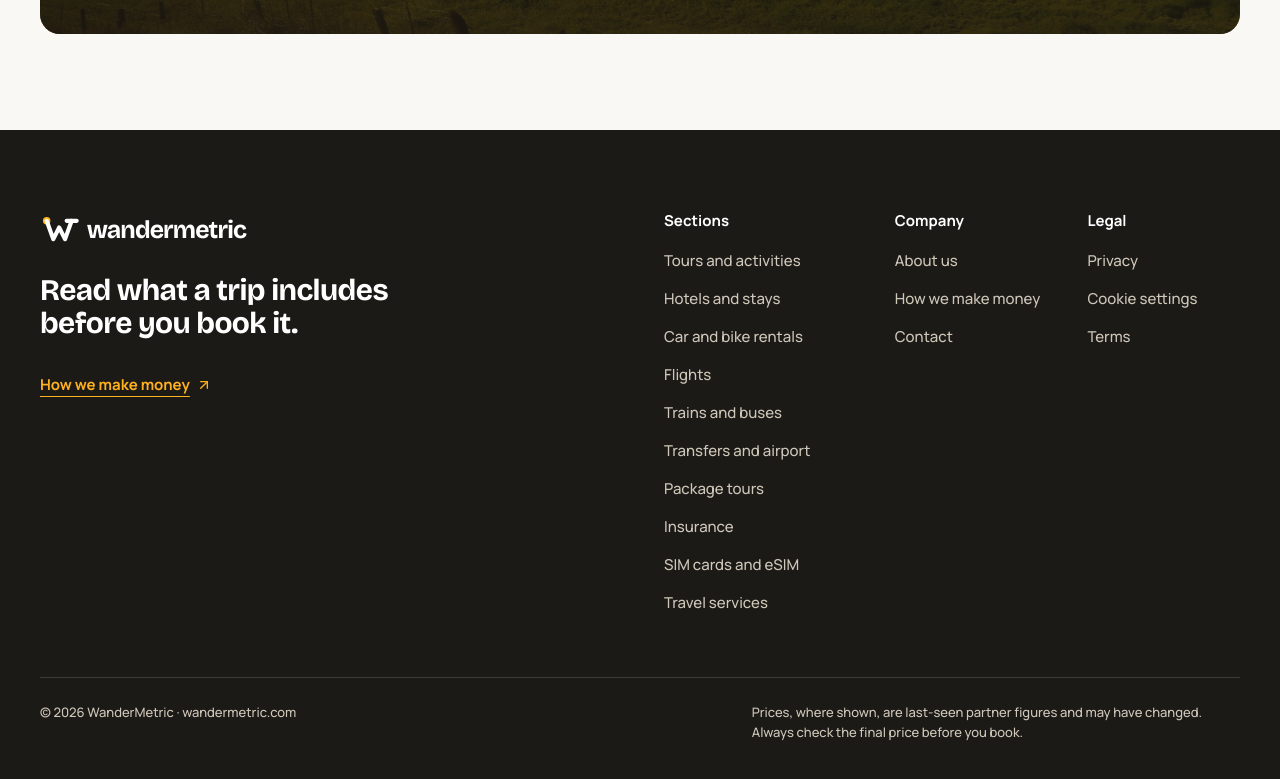
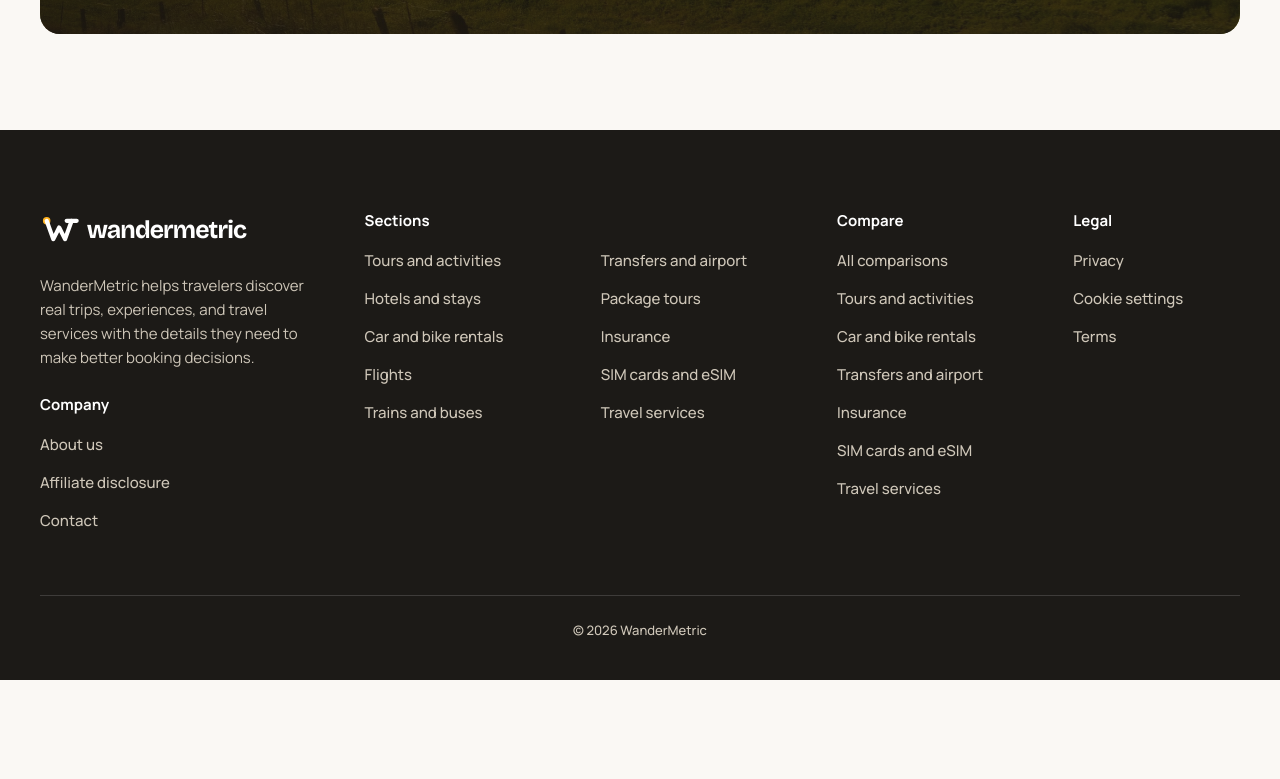
Before and after one commit to elhafizone/WanderMetric, a Next.js app: page / in a window 1280 px wide. Shown: the part 3090-3869 px from the top of the page. After the commit the page ends 3770 px from the top, so only its background shows below. Built offline with nearby package versions, Linux system fonts and the light colour scheme; no server answers; the database is empty.

Commit message:
feat(footer): update footer to 5-column layout and centralize affiliate disclosure

```diff
--- a/src/app/(public)/news/[slug]/page.tsx
+++ b/src/app/(public)/news/[slug]/page.tsx
@@ -125,12 +125,7 @@ export default async function NewsArticlePage({ params }: Params) {
           <article>
             <Prose text={article.body} lead={false} />
             <p className="border-border text-ink-muted mt-12 border-t pt-5 text-sm/[1.55]">
-              Published by {site.name}. This story is editorial and contains no paid placement. Offers
-              we earn a commission on are listed separately; see our{" "}
-              <Link href="/affiliate-disclosure" className="underline underline-offset-2">
-                affiliate disclosure
-              </Link>
-              .
+              Published by {site.name}. This story is editorial and contains no paid placement.
             </p>
           </article>
           <aside className="flex h-fit flex-col gap-3 lg:sticky lg:top-24">
--- a/src/app/(public)/news/page.tsx
+++ b/src/app/(public)/news/page.tsx
@@ -112,11 +112,7 @@ export default async function NewsIndexPage({ searchParams }: Props) {
           <Newspaper aria-hidden className="mt-0.5 size-4 shrink-0" />
           <span>
             News is written independently of our partners. Links to bookable offers live on the
-            offer pages, not inside news stories; see our{" "}
-            <Link href="/affiliate-disclosure" className="underline underline-offset-2">
-              affiliate disclosure
-            </Link>
-            .
+            offer pages, not inside news stories.
           </span>
         </p>
       </Container>
--- a/src/components/home/editorial-band.tsx
+++ b/src/components/home/editorial-band.tsx
@@ -1,5 +1,4 @@
 import Image from "next/image";
-import Link from "next/link";
 
 import { Container } from "@/components/layout/container";
 import { brandImage } from "@/core/media/imagery";
@@ -57,12 +56,6 @@ export function EditorialBand() {
               </li>
             ))}
           </ul>
-          <Link
-            href="/affiliate-disclosure"
-            className="text-accent hover:text-accent-hover decoration-accent/40 inline-flex min-h-11 w-fit items-center text-[0.9375rem] font-bold underline decoration-1 underline-offset-[6px]"
-          >
-            How we make money
-          </Link>
         </div>
       </Container>
     </section>
--- a/src/components/layout/site-footer.tsx
+++ b/src/components/layout/site-footer.tsx
@@ -1,39 +1,41 @@
-import { ArrowUpRight } from "lucide-react";
 import Link from "next/link";
 
 import { CookieSettingsButton } from "@/components/analytics/consent";
 import { Logo } from "@/components/brand/logo";
-import { SECTIONS, sectionPath } from "@/core/sections/sections";
+import { COMPARE_SECTIONS, SECTIONS, comparePath, sectionPath } from "@/core/sections/sections";
 
 /**
- * Site footer: espresso ground, the brand with a one-line promise, the way the
- * site earns its money, and four columns of links.
+ * Site footer: espresso ground, the brand with a concise description and
+ * Company links, and five visual columns on desktop.
  *
- * The long disclosure lives on its own page (the short form sits beside the
- * search module and above the first affiliate link on a page); the footer links
- * straight to it and never collapses it.
+ * The affiliate disclosure lives on its own dedicated page; the footer links
+ * straight to it under Company.
  *
  * No social links: no platform is connected yet (see
  * `src/core/social/provider.ts`), and icons pointing at accounts that do not
  * exist are worse than none. They belong here the day an account is real.
  */
 
-const GROUPS: Array<{
-  title: string;
-  links: Array<{ href: string; label: string }>;
-}> = [
-  {
-    title: "Sections",
-    links: SECTIONS.map((s) => ({ href: sectionPath(s.slug), label: s.name })),
-  },
-  {
-    title: "Company",
-    links: [
+const COMPANY_LINKS: Array<{ href: string; label: string }> = [
   { href: "/about", label: "About us" },
-      { href: "/affiliate-disclosure", label: "How we make money" },
+  { href: "/affiliate-disclosure", label: "Affiliate disclosure" },
   { href: "/contact", label: "Contact" },
-    ],
-  },
+];
+
+const SECTION_LINKS = SECTIONS.map((s) => ({
+  href: sectionPath(s.slug),
+  label: s.name,
+}));
+
+const SECTIONS_COL_1 = SECTION_LINKS.slice(0, 5);
+const SECTIONS_COL_2 = SECTION_LINKS.slice(5);
+
+const COMPARE_LINKS = [
+  { href: "/compare", label: "All comparisons" },
+  ...COMPARE_SECTIONS.map((s) => ({
+    href: comparePath(s.slug),
+    label: s.name,
+  })),
 ];
 
 const LINK =
@@ -45,32 +47,52 @@ export function SiteFooter() {
   return (
     <footer className="bg-ink text-n-400 mt-auto">
       <div className="mx-auto w-full max-w-[80rem] px-5 pt-14 pb-8 sm:px-8 lg:px-10 lg:pt-20 lg:pb-10">
-        <div className="flex flex-col gap-12 lg:flex-row lg:justify-between lg:gap-16">
-          <div className="flex max-w-[24rem] flex-col gap-6">
+        <div className="grid grid-cols-1 gap-x-8 gap-y-10 sm:grid-cols-2 lg:grid-cols-[minmax(0,1.45fr)_minmax(0,1fr)_minmax(0,1fr)_minmax(0,1fr)_minmax(0,0.85fr)] lg:gap-x-10">
+          <div className="flex flex-col gap-6 sm:col-span-2 lg:col-span-1">
             <Logo tone="reversed" className="h-10 w-auto self-start" />
-            <p className="display text-[1.5rem]/[1.2] text-white sm:text-[1.875rem]/[1.15]">
-              Read what a trip includes before you book it.
+            <p className="text-n-400 max-w-[34ch] text-[0.9375rem]/[1.6]">
+              WanderMetric helps travelers discover real trips, experiences, and travel services
+              with the details they need to make better booking decisions.
             </p>
-            <Link
-              href="/affiliate-disclosure"
-              className="text-cta-light flex min-h-11 items-center gap-1.5 self-start text-[0.9375rem] font-bold underline decoration-1 underline-offset-[6px]"
-            >
-              How we make money
-              <ArrowUpRight aria-hidden="true" className="h-4 w-4" />
-            </Link>
-          </div>
-
-          <div className="grid grid-cols-2 gap-x-6 gap-y-9 sm:grid-cols-3 lg:w-[36rem] lg:grid-cols-[1.25fr_1fr_1fr] lg:gap-x-10">
-            {GROUPS.map((group) => (
-              <nav key={group.title} aria-label={group.title} className="flex flex-col gap-0.5">
-                <h2 className={HEADING}>{group.title}</h2>
-                {group.links.map((link) => (
+            <nav aria-label="Company" className="flex flex-col gap-0.5">
+              <h2 className={HEADING}>Company</h2>
+              {COMPANY_LINKS.map((link) => (
                 <Link key={link.href} href={link.href} className={LINK}>
                   {link.label}
                 </Link>
               ))}
             </nav>
+          </div>
+
+          <nav aria-label="Sections" className="flex flex-col gap-0.5">
+            <h2 className={HEADING}>Sections</h2>
+            {SECTIONS_COL_1.map((link) => (
+              <Link key={link.href} href={link.href} className={LINK}>
+                {link.label}
+              </Link>
             ))}
+          </nav>
+
+          <nav aria-label="More sections" className="flex flex-col gap-0.5">
+            <span aria-hidden="true" className={`${HEADING} hidden select-none sm:block`}>
+              &nbsp;
+            </span>
+            {SECTIONS_COL_2.map((link) => (
+              <Link key={link.href} href={link.href} className={LINK}>
+                {link.label}
+              </Link>
+            ))}
+          </nav>
+
+          <nav aria-label="Compare" className="flex flex-col gap-0.5">
+            <h2 className={HEADING}>Compare</h2>
+            {COMPARE_LINKS.map((link) => (
+              <Link key={link.href} href={link.href} className={LINK}>
+                {link.label}
+              </Link>
+            ))}
+          </nav>
+
           <nav aria-label="Legal" className="flex flex-col gap-0.5">
             <h2 className={HEADING}>Legal</h2>
             <Link href="/privacy" className={LINK}>
@@ -82,14 +104,9 @@ export function SiteFooter() {
             </Link>
           </nav>
         </div>
-        </div>
 
-        <div className="mt-14 flex flex-col gap-2 border-t border-white/15 pt-6 text-[0.8125rem]/5 font-medium sm:flex-row sm:flex-wrap sm:justify-between sm:gap-x-8">
-          <span>© {new Date().getFullYear()} WanderMetric · wandermetric.com</span>
-          <span className="max-w-[60ch]">
-            Prices, where shown, are last-seen partner figures and may have changed. Always
-            check the final price before you book.
-          </span>
+        <div className="mt-14 flex items-center justify-center border-t border-white/15 pt-6 text-center text-[0.8125rem]/5 font-medium">
+          <span>© 2026 WanderMetric</span>
         </div>
       </div>
     </footer>
```
Lines whose indentation alone changed are shown as unchanged.
